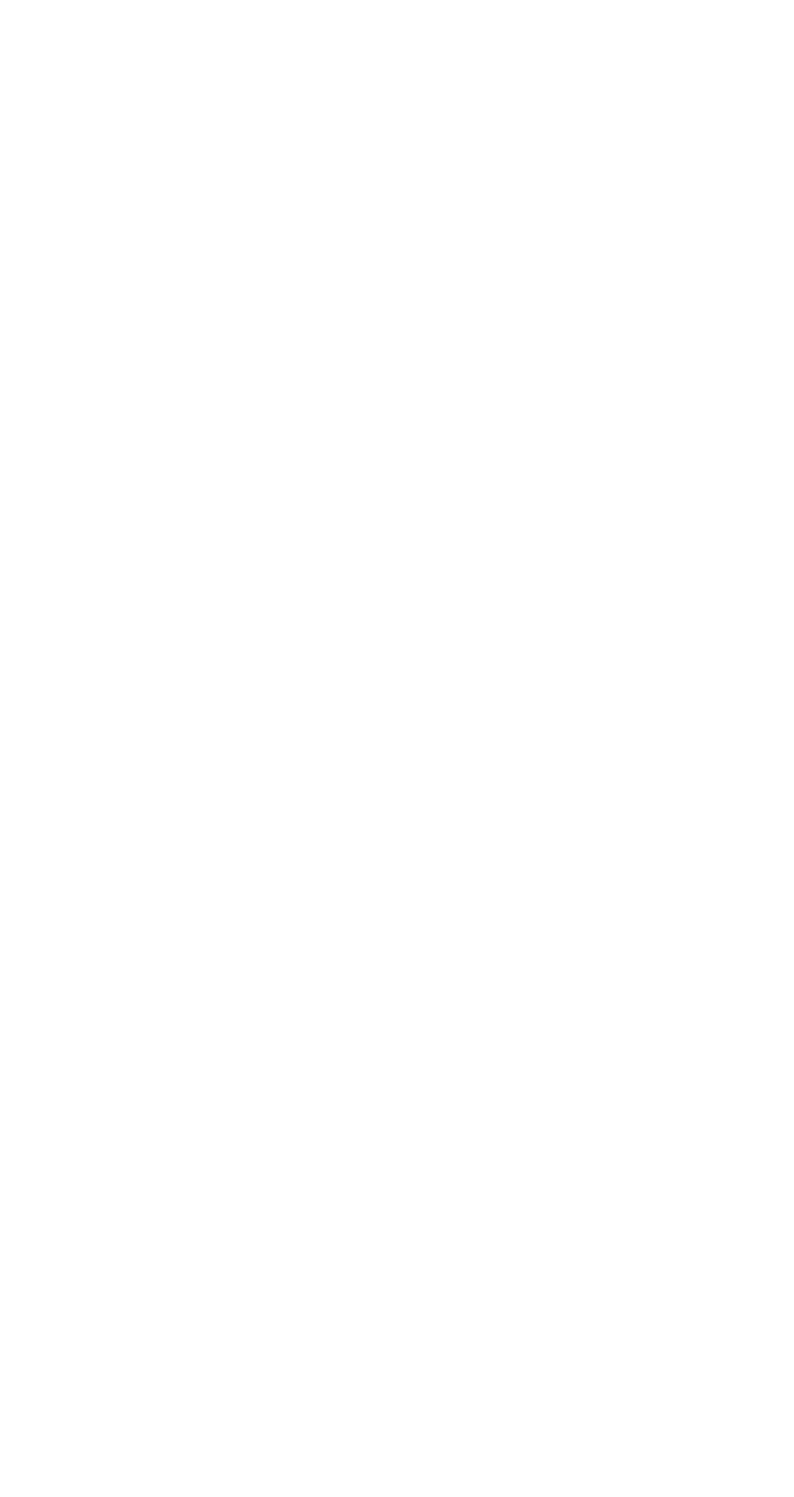
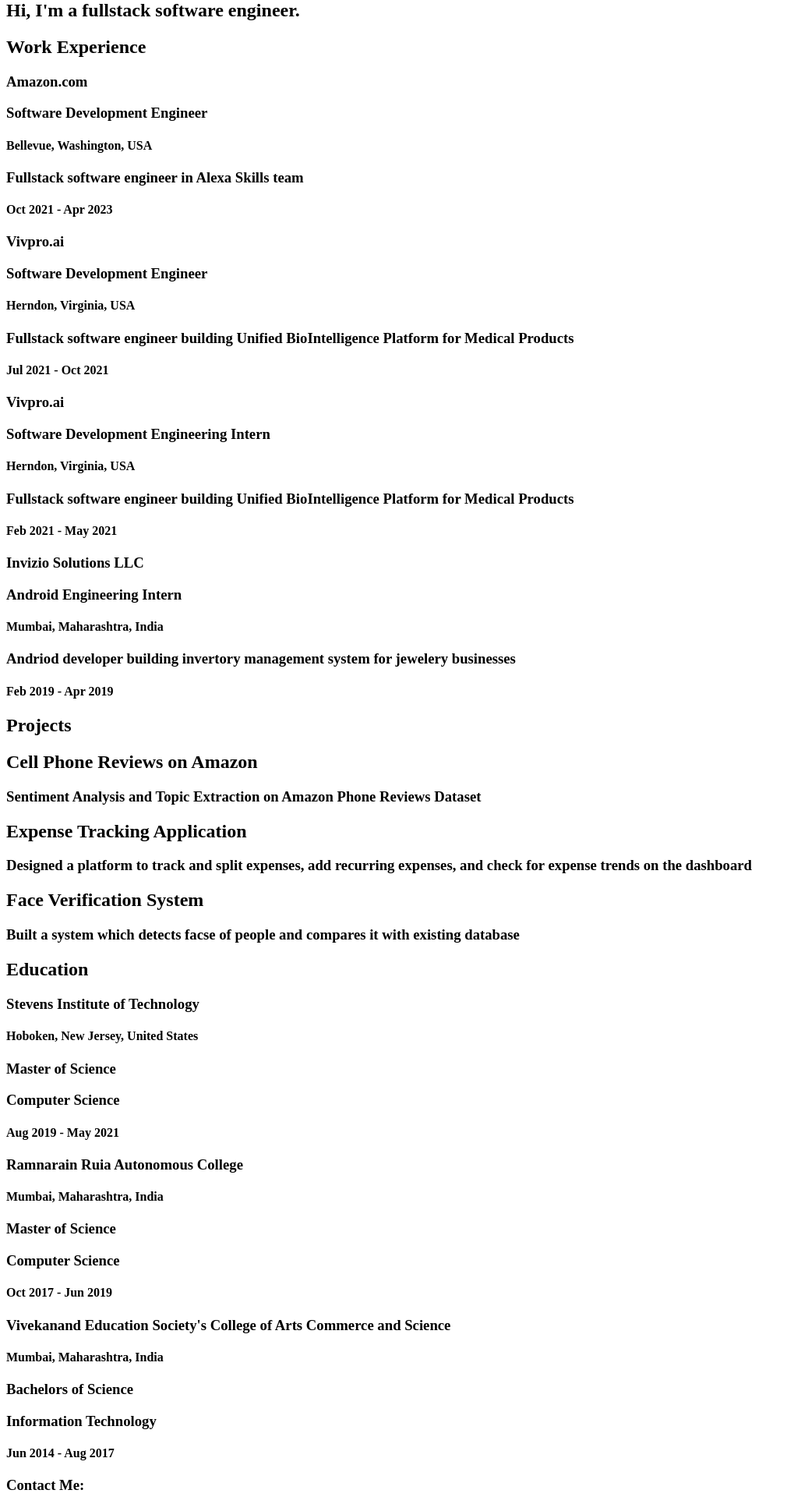
Before and after one commit to BeardedAmbivert/BeardedAmbivert.github.io, a Next.js app: page / in a window 1280 px wide. Shown: the part 80-2000 px from the top of the page at 78% size, without its empty margins (0-1019 px from the left). Before the commit the page ends 800 px from the top, so only its background shows below. Built offline with nearby package versions, Linux system fonts and the light colour scheme.

Commit message:
created pages for each section and component

```diff
--- /dev/null
+++ b/src/pages/education.jsx
@@ -0,0 +1,14 @@
+import School from "../components/School";
+
+function Education({ schools }) {
+  return (
+    <div>
+      <h2>Education</h2>
+      {schools.map((school, id) => {
+        return <School school={school} key={id}></School>;
+      })}
+    </div>
+  );
+}
+
+export default Education;
--- /dev/null
+++ b/src/pages/experience.jsx
@@ -0,0 +1,14 @@
+import Job from "../components/Job";
+
+function Experience({ jobs }) {
+  return (
+    <div>
+      <h2>Work Experience</h2>
+      {jobs.map((job, id) => {
+        return <Job job={job} key={id}></Job>;
+      })}
+    </div>
+  );
+}
+
+export default Experience;
--- /dev/null
+++ b/src/pages/home.jsx
@@ -0,0 +1,13 @@
+import About from "../components/About";
+import Name from "../components/Name";
+
+function Home({ name, about }) {
+  return (
+    <div>
+      <Name name={name} />
+      <About about={about} />
+    </div>
+  );
+}
+
+export default Home;
--- a/src/pages/index.jsx
+++ b/src/pages/index.jsx
@@ -1,12 +1,24 @@
-import data from "@/app/portfolio.json";
-import Header from "@/components/header";
-import About from "@/components/About";
+import data from "../app/portfolio.json";
+import Header from "../components/Header";
+import Home from "./home";
+import Projects from "./projects";
+import Experience from "./experience";
+import Education from "./education";
+import Footer from "../components/Footer";
 
-export default function HomePage() {
+export default function LandingPage() {
   return (
     <div>
-      <Header name={data.name}/>
-      <About desc={data.about}/>
+      <Header />
+      <Home name={data.name} about={data.about} />
+      <Experience jobs={data.experience} />
+      <Projects projects={data.projects} />
+      <Education schools={data.education} />
+      <Footer
+        email={data.email}
+        github={data.github}
+        linkedin={data.linkedin}
+      />
     </div>
   );
 }
--- /dev/null
+++ b/src/pages/projects.jsx
@@ -0,0 +1,14 @@
+import Project from "../components/Project";
+
+function Projects({ projects }) {
+  return (
+    <div>
+      <h2>Projects</h2>
+      {projects.map((project, id) => {
+        return <Project project={project} key={id}></Project>;
+      })}
+    </div>
+  );
+}
+
+export default Projects;
```
